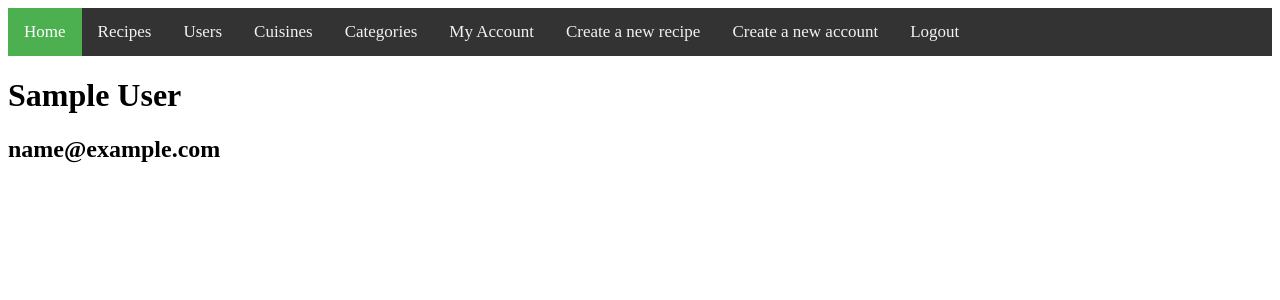
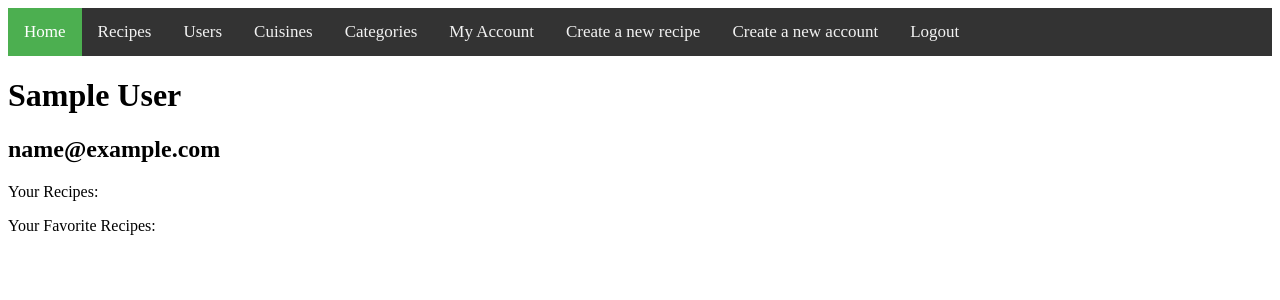
Before and after one commit to fionniepollack/recipe-berry, a Flask app: page /profile in a window 1280 px wide. Shown: the top 300 px of the page. Run offline with Flask 2, Linux system fonts and the light colour scheme; the visitor is signed in with stand-in values (Sample User, id 1); data comes from the database, SQL or seed files in the repository; data that the repository does not hold is empty.

Commit message:
Implement functions to display favorite recipes on user_details.html

```diff
--- a/crud.py
+++ b/crud.py
@@ -360,6 +360,14 @@ def delete_favorite(user_id, recipe_id):
     return favorite_to_delete
 
 
+def get_favorites_by_user_id(user_id):
+    """Given a user_id, return all favorites."""
+
+    favorites = Favorite.query.filter(Favorite.user_id == user_id).all()
+
+    return favorites
+
+
 #-----------------------------------------------------------------------------#
 
 
--- a/templates/user_details.html
+++ b/templates/user_details.html
@@ -6,8 +6,22 @@
   <h1>{{ user.first_name }} {{ user.last_name }}</h1>
   <h2>{{ user.email }}</h2>
 
-  {% with recipes = user.recipes %}
-    {% include "display_recipes_template.html" %}
-  {% endwith %}
+  <p>
+    Your Recipes:
+    {% with recipes = user.recipes %}
+      {% include "display_recipes_template.html" %}
+    {% endwith %}
+  </p>
+
+  <p>
+    Your Favorite Recipes:
+    {% for favorite in user.favorites %}
+    <li>
+      <a href="/recipes/{{ favorite.recipe.recipe_id }}">
+        {{ favorite.recipe.title }}
+      </a>
+    </li>
+    {% endfor %}
+  </p>
 
 {% endblock %}
```
